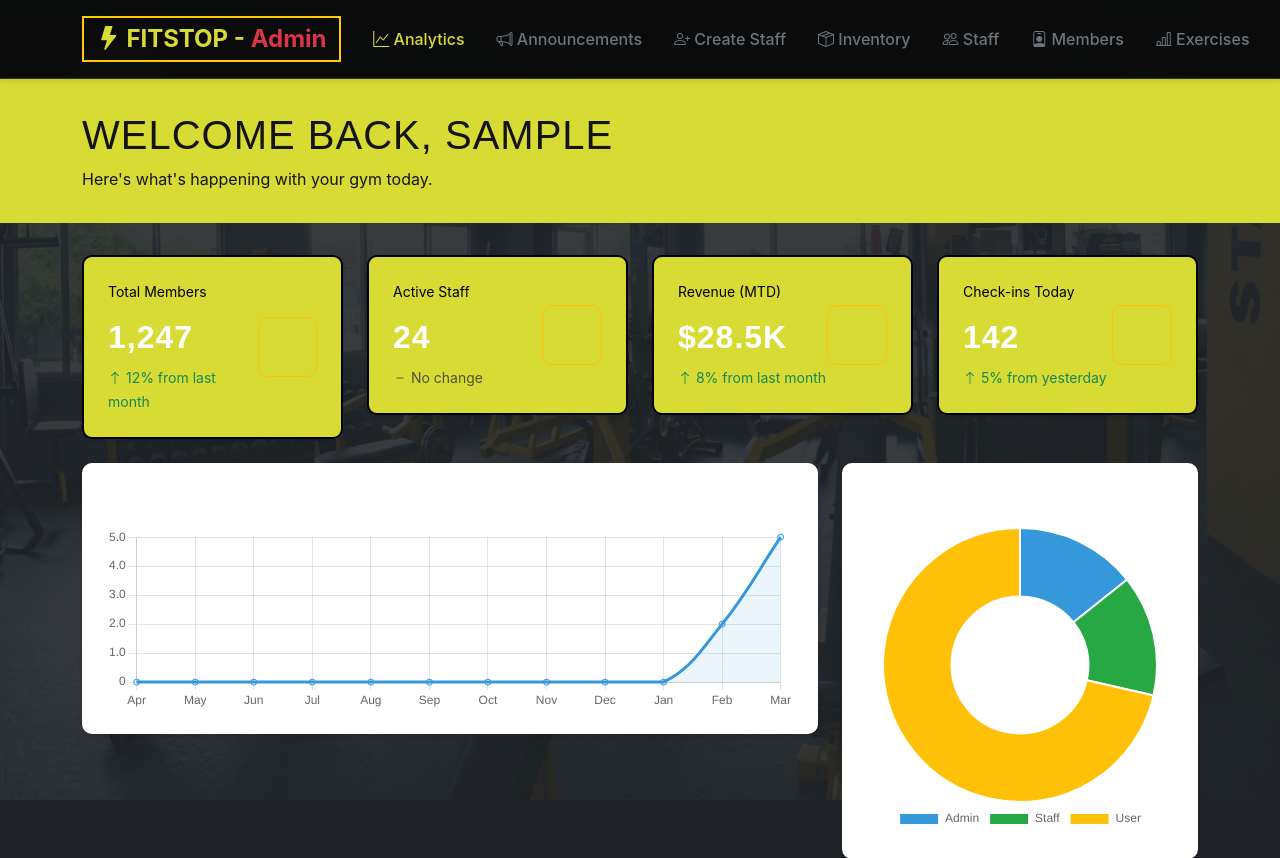
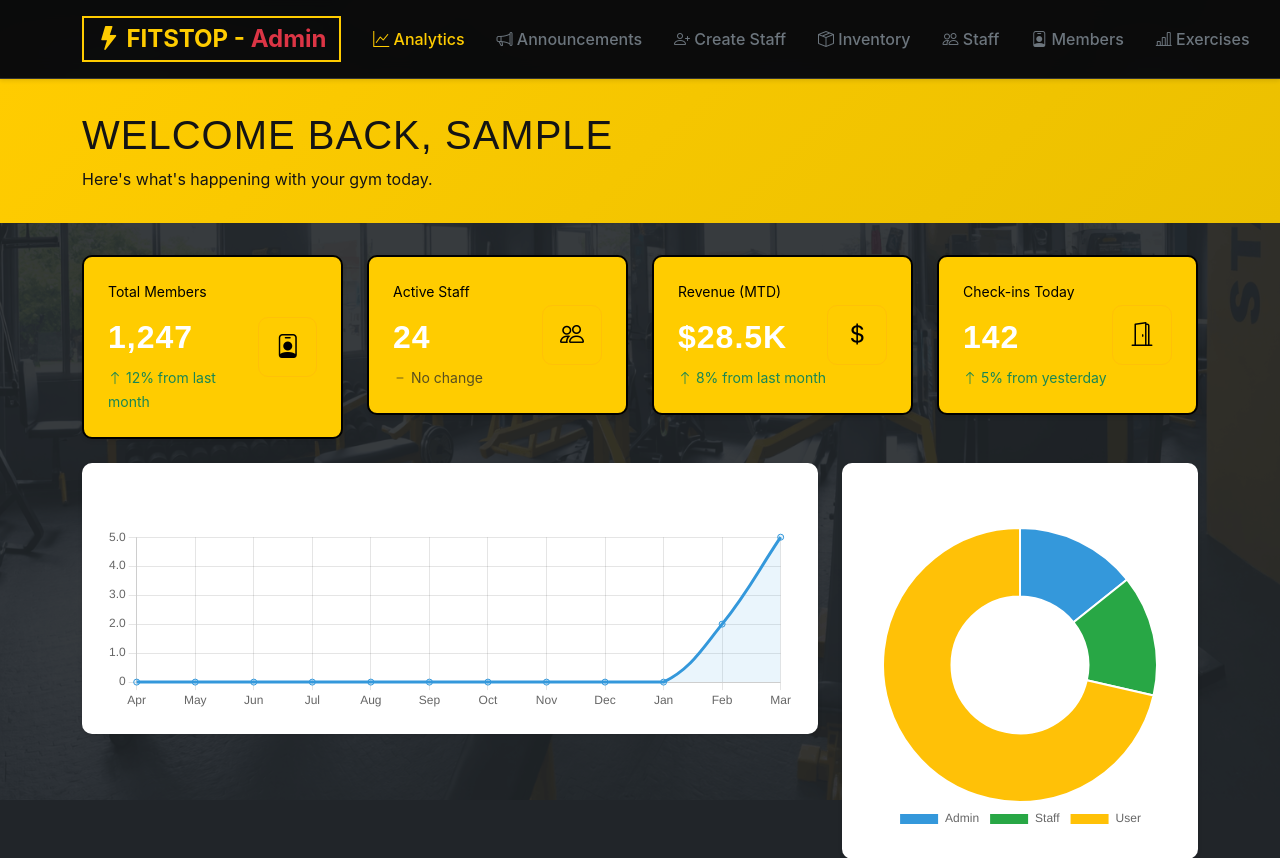
Before and after one commit to The-Dev-Panda/PROJECT-THESIS, a PHP site: page /admin/Admin_Landing_Page.php in a window 1280 px wide; the page is wider, and only the part inside the window is pictured. Shown: the top 858 px of that part. Run offline with PHP 8.4, Linux system fonts and the light colour scheme; the visitor is signed in with stand-in values (Sample User, id 1); data comes from the database, SQL or seed files in the repository.

Commit message:
color change

```diff
--- a/Login/Login_Page.php
+++ b/Login/Login_Page.php
@@ -57,7 +57,7 @@ if (isset($_SESSION["username"]) && $_SESSION["username"] != "") {
                             ?>
                             <div class="row mt-4">
                                 <input type="submit" value="Login" class="btn text-dark"
-                                    style="background-color:rgb(197, 184, 0);">
+                                    style="background-color:rgb(255, 204, 0);">
                             </div>
                         </div>
                     </form>
--- a/admin/styles.css
+++ b/admin/styles.css
@@ -48,7 +48,7 @@ body {
 .navbar-brand {
     font-weight: bold;
     font-size: 24px;
-    color: #d8db34 !important;
+    color: #FFCC00 !important;
 }
 .nav-link {
     color: #6c757d !important;
@@ -57,18 +57,18 @@ body {
     transition: all 0.3s;
 }
 .nav-link:hover, .nav-link.active {
-    color: #d8db34 !important;
+    color: #FFCC00 !important;
     border-radius: 5px;
 }
 .dashboard-header {
-    background: linear-gradient(135deg, #d8db34 0%, #d8db34 100%);
+    background: linear-gradient(135deg, #FFCC00 0%, #ebc000 100%);
     color: var(--bg-surface);
     padding: 2rem 0;
     margin-bottom: 2rem;
     border-bottom: 2px #000000;
 }
 .stat-card {
-    background: #d8db34;
+    background: #FFCC00;
     border: 2px solid black;
     border-radius: 10px;
     padding: 1.5rem;
@@ -81,7 +81,7 @@ body {
     box-shadow: 0 4px 8px rgba(0,0,0,0.15);
 }
 .stat-icon {
-    color: #d8db34;
+    color: #000000;
     width: 60px;
     height: 60px;
     border-radius: 10px;
@@ -106,7 +106,7 @@ body {
     box-shadow: 0 2px 4px rgba(0,0,0,0.1);
     margin-bottom: 1.5rem;
 }
-.bg-blue { background-color: #e3f2fd; color: #d8db34; }
+.bg-blue { background-color: #e3f2fd; color: #FFCC00; }
 .bg-green { background-color: #e8f5e9; color: #4CAF50; }
 .bg-orange { background-color: #fff3e0; color: #FF9800; }
 .bg-purple { background-color: #f3e5f5; color: #9C27B0; }
```
